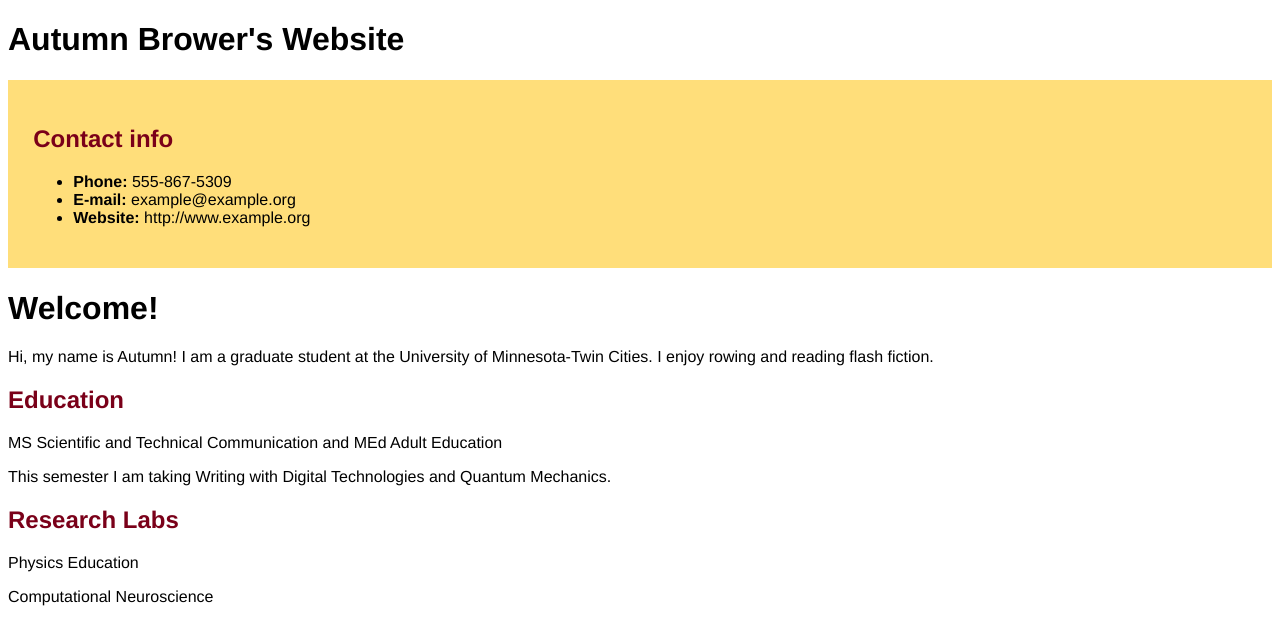
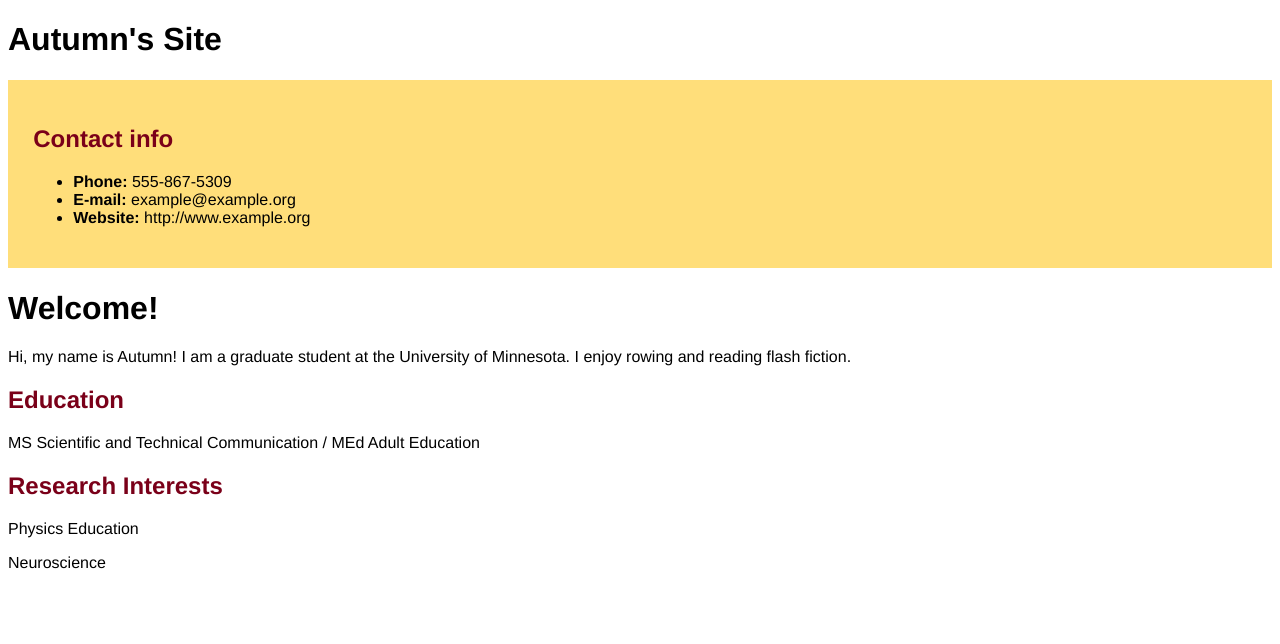
Before and after one commit to ajbrower/Template_Website_2, a plain HTML site: page index.html in a window 1280 px wide. Drawn offline with Linux system fonts and the light colour scheme.

Commit message:
Edited text in title and body

```diff
--- a/index.html
+++ b/index.html
@@ -6,7 +6,7 @@
 
 <body>
 
-<h1>Autumn Brower's Website</h1>
+<h1>Autumn's Site</h1>
 
 <div id="contact">
 <h2>Contact info</h2>
@@ -18,17 +18,16 @@
 </div>
 
 <h1>Welcome!</h1>
-<p>Hi, my name is Autumn!  I am a graduate student at the University of Minnesota-Twin Cities.  I enjoy rowing and reading flash fiction.</p>
+<p>Hi, my name is Autumn!  I am a graduate student at the University of Minnesota.  I enjoy rowing and reading flash fiction.</p>
 
 <h2>Education</h2>
 
-  <p>MS Scientific and Technical Communication and MEd Adult Education</p>
-<p>This semester I am taking Writing with Digital Technologies and Quantum Mechanics.</p>
+<p>MS Scientific and Technical Communication / MEd Adult Education</p>
 
-<h2>Research Labs</h2>
+<h2>Research Interests</h2>
 
 <p>Physics Education</p>
-<p>Computational Neuroscience</p>
+<p>Neuroscience</p>
 
 </body>
 </html>
```
